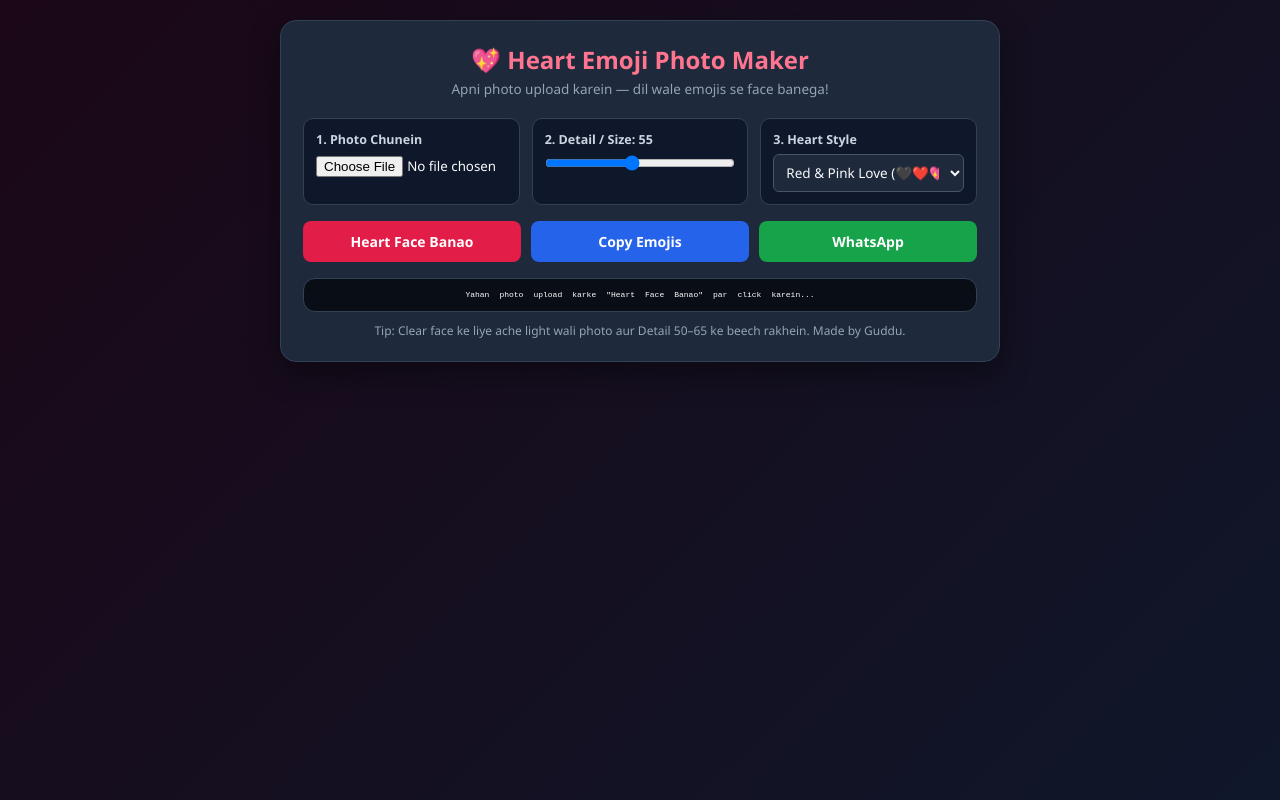
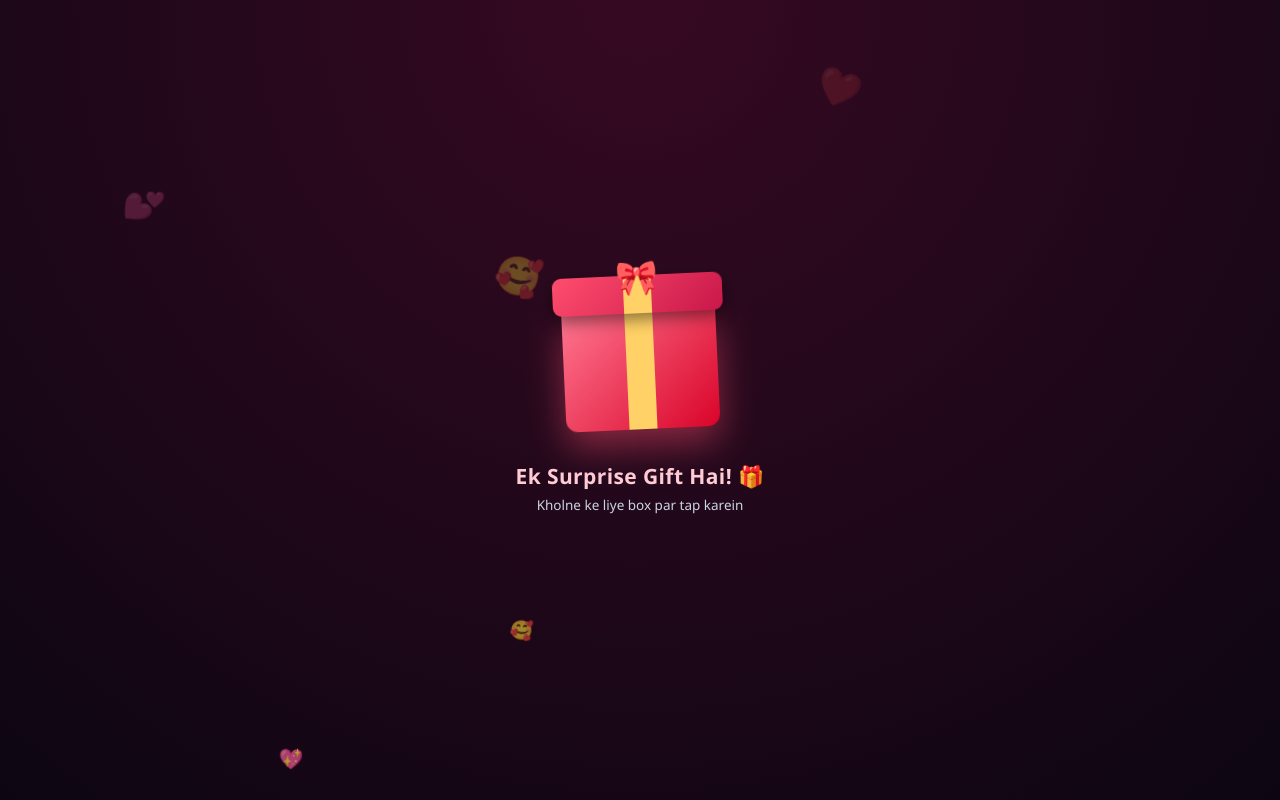
Before and after one commit to guddupodar06-star/My-app, a plain HTML site: page index.html in a window 1280 px wide. Drawn offline with Linux system fonts and the light colour scheme.

Commit message:
Update index.html

```diff
--- a/index.html
+++ b/index.html
@@ -3,310 +3,450 @@
 <head>
   <meta charset="UTF-8" />
   <meta name="viewport" content="width=device-width, initial-scale=1.0" />
-  <title>Heart Emoji Photo Maker — By Guddu</title>
+  <title>A Special Surprise For You ❤️</title>
   <style>
     * {
       box-sizing: border-box;
       margin: 0;
       padding: 0;
       font-family: 'Segoe UI', Arial, sans-serif;
+      user-select: none;
     }
 
     body {
       min-height: 100vh;
-      background: linear-gradient(135deg, #1b0716 0%, #0f172a 100%);
-      color: #f8fafc;
-      padding: 20px;
+      background: radial-gradient(circle at top, #360922 0%, #0d0612 100%);
+      color: #fff;
       display: flex;
       justify-content: center;
-      align-items: flex-start;
+      align-items: center;
+      padding: 20px;
+      overflow: hidden;
+      position: relative;
     }
 
-    .container {
-      width: 100%;
-      max-width: 720px;
-      background: #1e293b;
-      border: 1px solid #334155;
-      border-radius: 16px;
-      padding: 22px;
-      box-shadow: 0 12px 30px rgba(0, 0, 0, 0.4);
+    /* Floating background hearts */
+    .bg-heart {
+      position: fixed;
+      bottom: -35px;
+      opacity: 0.7;
+      animation: floatUp linear forwards;
+      pointer-events: none;
+      z-index: 1;
     }
 
-    h1 {
-      text-align: center;
-      color: #ff758f;
-      font-size: 24px;
-      margin-bottom: 4px;
+    @keyframes floatUp {
+      0% { transform: translateY(0) rotate(0deg) scale(0.85); opacity: 0.75; }
+      100% { transform: translateY(-115vh) rotate(25deg) scale(1.25); opacity: 0; }
     }
 
-    .sub {
+    /* Stage 1: Gift Box */
+    .gift-stage {
       text-align: center;
-      color: #94a3b8;
+      cursor: pointer;
+      z-index: 5;
+      transition: transform 0.3s ease, opacity 0.45s ease;
+    }
+
+    .gift-stage:active {
+      transform: scale(0.95);
+    }
+
+    .gift-box {
+      position: relative;
+      width: 154px;
+      height: 154px;
+      margin: 0 auto 22px;
+      animation: bounceBox 1.5s infinite ease-in-out;
+    }
+
+    @keyframes bounceBox {
+      0%, 100% { transform: translateY(0) rotate(0deg); }
+      25% { transform: translateY(-11px) rotate(-3deg); }
+      75% { transform: translateY(-7px) rotate(3deg); }
+    }
+
+    .lid {
+      position: absolute;
+      top: 0;
+      left: -8px;
+      width: 170px;
+      height: 38px;
+      background: linear-gradient(135deg, #ff4d6d, #c9184a);
+      border-radius: 9px;
+      box-shadow: 0 6px 16px rgba(0, 0, 0, 0.45);
+      z-index: 3;
+      transition: transform 0.6s ease, opacity 0.5s ease;
+    }
+
+    .lid::before {
+      content: "";
+      position: absolute;
+      left: 50%;
+      transform: translateX(-50%);
+      width: 28px;
+      height: 100%;
+      background: #ffd166;
+    }
+
+    .bow {
+      position: absolute;
+      top: -22px;
+      left: 50%;
+      transform: translateX(-50%);
+      font-size: 34px;
+      z-index: 4;
+      transition: transform 0.6s ease, opacity 0.5s ease;
+    }
+
+    .box-body {
+      position: absolute;
+      top: 36px;
+      left: 0;
+      width: 154px;
+      height: 118px;
+      background: linear-gradient(135deg, #ff758f, #d90429);
+      border-radius: 0 0 12px 12px;
+      box-shadow: 0 16px 36px rgba(255, 77, 109, 0.45);
+    }
+
+    .box-body::before {
+      content: "";
+      position: absolute;
+      left: 50%;
+      transform: translateX(-50%);
+      width: 28px;
+      height: 100%;
+      background: #ffd166;
+    }
+
+    .gift-open .lid {
+      transform: translateY(-75px) rotate(-20deg);
+      opacity: 0;
+    }
+
+    .gift-open .bow {
+      transform: translate(-50%, -90px) scale(1.35);
+      opacity: 0;
+    }
+
+    .tap-text {
+      font-size: 21px;
+      font-weight: 700;
+      color: #ffccd5;
+      letter-spacing: 0.4px;
+    }
+
+    .tap-sub {
       font-size: 13.5px;
+      color: #cbd5e1;
+      margin-top: 6px;
+    }
+
+    /* Stage 2: Love / Hate Card */
+    .card-stage {
+      display: none;
+      background: rgba(28, 14, 34, 0.94);
+      border: 1px solid rgba(255, 117, 143, 0.45);
+      border-radius: 22px;
+      padding: 26px 20px;
+      width: 100%;
+      max-width: 400px;
+      text-align: center;
+      box-shadow: 0 16px 42px rgba(255, 77, 109, 0.32);
+      animation: popIn 0.45s ease forwards;
+      position: relative;
+      z-index: 5;
+    }
+
+    @keyframes popIn {
+      0% { transform: scale(0.65); opacity: 0; }
+      100% { transform: scale(1); opacity: 1; }
+    }
+
+    .big-heart {
+      font-size: 52px;
+      margin-bottom: 8px;
+      animation: pulse 1.2s infinite;
+    }
+
+    @keyframes pulse {
+      0%, 100% { transform: scale(1); }
+      50% { transform: scale(1.15); }
+    }
+
+    .card-stage h2 {
+      font-size: 22px;
+      color: #ffccd5;
+      margin-bottom: 6px;
+    }
+
+    .card-stage p {
+      font-size: 14px;
+      color: #e2e8f0;
+      margin-bottom: 18px;
+    }
+
+    .btn-arena {
+      position: relative;
+      height: 165px;
+      width: 100%;
+      background: rgba(255, 255, 255, 0.03);
+      border: 1px dashed rgba(255, 143, 163, 0.25);
+      border-radius: 14px;
+      padding: 12px;
+      display: flex;
+      justify-content: center;
+      align-items: center;
+      gap: 14px;
+      overflow: hidden;
+    }
+
+    .btn {
+      padding: 11px 18px;
+      border: none;
+      border-radius: 50px;
+      font-size: 14.5px;
+      font-weight: 700;
+      cursor: pointer;
+      transition: transform 0.14s ease;
+    }
+
+    .btn-love {
+      background: linear-gradient(135deg, #ff4d6d, #ff0a54);
+      color: #fff;
+      box-shadow: 0 6px 18px rgba(255, 10, 84, 0.45);
+      z-index: 2;
+    }
+
+    .btn-love:active {
+      transform: scale(0.94);
+    }
+
+    .btn-hate {
+      background: #334155;
+      color: #f8fafc;
+      border: 1px solid #64748b;
+      position: relative;
+      z-index: 5;
+      transition: left 0.14s ease-out, top 0.14s ease-out;
+    }
+
+    .tease-msg {
+      font-size: 13px;
+      color: #ff8fa3;
+      min-height: 22px;
+      margin-top: 10px;
+      font-weight: 600;
+    }
+
+    /* Stage 3: Final Celebration */
+    .final-stage {
+      display: none;
+      text-align: center;
+      background: rgba(28, 14, 34, 0.96);
+      border: 1px solid #ff4d6d;
+      border-radius: 22px;
+      padding: 30px 22px;
+      max-width: 400px;
+      width: 100%;
+      box-shadow: 0 16px 42px rgba(255, 77, 109, 0.42);
+      animation: popIn 0.45s ease forwards;
+      z-index: 5;
+    }
+
+    .final-stage h2 {
+      font-size: 25px;
+      color: #ff8fa3;
+      margin: 10px 0 8px;
+    }
+
+    .final-stage p {
+      font-size: 14.5px;
+      color: #f8fafc;
+      line-height: 1.6;
       margin-bottom: 20px;
     }
 
-    .controls {
-      display: grid;
-      grid-template-columns: repeat(auto-fit, minmax(180px, 1fr));
-      gap: 12px;
-      margin-bottom: 16px;
+    .final-actions {
+      display: flex;
+      gap: 10px;
+      justify-content: center;
+      flex-wrap: wrap;
     }
 
-    .box {
-      background: #0f172a;
-      border: 1px solid #334155;
+    .btn-sec {
+      padding: 10px 16px;
       border-radius: 10px;
-      padding: 12px;
+      border: 1px solid #64748b;
+      background: #1e293b;
+      color: #fff;
+      font-size: 13px;
+      font-weight: 600;
+      cursor: pointer;
     }
 
-    label {
-      display: block;
-      font-size: 12.5px;
-      color: #cbd5e1;
-      margin-bottom: 6px;
-      font-weight: 600;
-    }
-
-    input[type="file"],
-    select,
-    input[type="range"] {
-      width: 100%;
-      color: #f8fafc;
-    }
-
-    select {
-      padding: 8px;
-      border-radius: 6px;
-      background: #1e293b;
-      border: 1px solid #475569;
-      font-size: 13.5px;
-    }
-
-    .btns {
-      display: flex;
-      gap: 10px;
-      flex-wrap: wrap;
-      margin-bottom: 16px;
-    }
-
-    button {
-      flex: 1;
-      min-width: 130px;
-      padding: 11px 14px;
+    .btn-copy-love {
+      background: #2563eb;
       border: none;
-      border-radius: 8px;
-      font-weight: 700;
-      font-size: 14px;
-      cursor: pointer;
-      color: #fff;
-    }
-
-    .btn-make {
-      background: #e11d48;
-    }
-
-    .btn-make:hover {
-      background: #be123c;
-    }
-
-    .btn-copy {
-      background: #2563eb;
-    }
-
-    .btn-copy:hover {
-      background: #1d4ed8;
-    }
-
-    .btn-wa {
-      background: #16a34a;
-    }
-
-    .btn-wa:hover {
-      background: #15803d;
-    }
-
-    .result-box {
-      background: #090d16;
-      border: 1px solid #334155;
-      border-radius: 12px;
-      padding: 12px;
-      overflow-x: auto;
-      max-height: 460px;
-      overflow-y: auto;
-    }
-
-    pre#emojiArt {
-      font-family: "Apple Color Emoji", "Segoe UI Emoji", "Noto Color Emoji", monospace;
-      font-size: 8px;
-      line-height: 1.05;
-      letter-spacing: 0;
-      white-space: pre;
-      text-align: center;
-      color: #fff;
-    }
-
-    .hint {
-      font-size: 12px;
-      color: #94a3b8;
-      margin-top: 10px;
-      text-align: center;
-    }
-
-    canvas {
-      display: none;
     }
   </style>
 </head>
 <body>
 
-  <div class="container">
-    <h1>💖 Heart Emoji Photo Maker</h1>
-    <p class="sub">Apni photo upload karein — dil wale emojis se face banega!</p>
-
-    <div class="controls">
-      <div class="box">
-        <label for="photoInput">1. Photo Chunein</label>
-        <input type="file" id="photoInput" accept="image/*" />
+  <!-- Stage 1: Gift Box -->
+  <div class="gift-stage" id="giftStage" onclick="openGift()">
+    <div class="gift-box" id="giftBox">
+      <div class="bow">🎀</div>
+      <div class="lid"></div>
+      <div class="box-body"></div>
+    </div>
+    <div class="tap-text" id="giftHeading">Ek Surprise Gift Hai! 🎁</div>
+    <div class="tap-sub">Kholne ke liye box par tap karein</div>
   </div>
 
-      <div class="box">
-        <label for="detailRange">2. Detail / Size: <span id="detailVal">55</span></label>
-        <input type="range" id="detailRange" min="30" max="85" value="55" oninput="updateDetailLabel()" />
+  <!-- Stage 2: Interactive Card -->
+  <div class="card-stage" id="cardStage">
+    <div class="big-heart">💖</div>
+    <h2 id="cardTitle">Sach-Sach Batana...</h2>
+    <p>Tumhare dil mein mere liye kya hai?</p>
+
+    <div class="btn-arena" id="arena">
+      <button class="btn btn-love" id="loveBtn" onclick="chooseLove()">I Love You ❤️</button>
+      <button class="btn btn-hate" id="hateBtn">I Hate You 💔</button>
     </div>
 
-      <div class="box">
-        <label for="heartTheme">3. Heart Style</label>
-        <select id="heartTheme">
-          <option value="love">Red & Pink Love (🖤❤️💖🩷🤍)</option>
-          <option value="rainbow">Colorful Hearts (🖤💜💙💚💛🤍)</option>
-          <option value="warm">Warm Sunset (🖤🤎❤️🧡💛🤍)</option>
-        </select>
+    <div class="tease-msg" id="teaseMsg"></div>
+  </div>
+
+  <!-- Stage 3: Final Message -->
+  <div class="final-stage" id="finalStage">
+    <div style="font-size: 58px;">🥰❤️🎉</div>
+    <h2 id="finalTitle">I Love You Too!</h2>
+    <p id="finalMsg">Mujhe pehle se pata tha tum yahi chunoge! Tum mere liye bahut special ho. ❤️</p>
+    <div class="final-actions">
+      <button class="btn-sec btn-copy-love" onclick="copyLoveReply()">Copy Reply</button>
+      <button class="btn-sec" onclick="replayGift()">Dobara Dekhein</button>
     </div>
   </div>
 
-    <div class="btns">
-      <button class="btn-make" onclick="makeHeartArt()">Heart Face Banao</button>
-      <button class="btn-copy" onclick="copyArt()">Copy Emojis</button>
-      <button class="btn-wa" onclick="shareArt()">WhatsApp</button>
-    </div>
+  <script>
+    const params = new URLSearchParams(window.location.search);
+    const customName = (params.get("to") || "").trim();
 
-    <div class="result-box">
-      <pre id="emojiArt">Yahan photo upload karke "Heart Face Banao" par click karein...</pre>
-    </div>
-
-    <p class="hint">Tip: Clear face ke liye ache light wali photo aur Detail 50–65 ke beech rakhein. Made by Guddu.</p>
-
-    <canvas id="workCanvas"></canvas>
-  </div>
-
-  <script>
-    const themes = {
-      // Darkest to brightest
-      love: ["🖤", "❤️", "💖", "🩷", "🤍"],
-      rainbow: ["🖤", "💜", "💙", "💚", "💛", "🤍"],
-      warm: ["🖤", "🤎", "❤️", "🧡", "💛", "🤍"]
-    };
-
-    let loadedImg = null;
-
-    function updateDetailLabel() {
-      document.getElementById("detailVal").innerText = document.getElementById("detailRange").value;
-      if (loadedImg) makeHeartArt();
+    if (customName) {
+      document.getElementById("giftHeading").innerText = `${customName} Ke Liye Ek Gift Hai! 🎁`;
+      document.getElementById("cardTitle").innerText = `${customName}, Sach Batana...`;
+      document.getElementById("finalTitle").innerText = `I Love You Too, ${customName}!`;
     }
 
-    document.getElementById("photoInput").addEventListener("change", function (e) {
-      const file = e.target.files[0];
-      if (!file) return;
+    const teaseLines = [
+      "Arre! Yeh button pakad mein nahi aayega 😜",
+      "Nice try! Dusra wala dabao ❤️",
+      "Yeh option lock ho chuka hai 😂",
+      "Bhaag raha hai dekho! I Love You dabao 🏃‍♂️💨",
+      "Koshish achhi thi, par click nahi hoga 🥰"
+    ];
+    let teaseIndex = 0;
+    let lastX = -1;
+    let lastY = -1;
 
-      const reader = new FileReader();
-      reader.onload = function (event) {
-        const img = new Image();
-        img.onload = function () {
-          loadedImg = img;
-          makeHeartArt();
-        };
-        img.src = event.target.result;
-      };
-      reader.readAsDataURL(file);
-    });
+    function openGift() {
+      const box = document.getElementById("giftBox");
+      box.classList.add("gift-open");
+      burstHearts(10);
 
-    function makeHeartArt() {
-      if (!loadedImg) {
-        alert("Pehle ek photo select karein!");
-        return;
+      setTimeout(() => {
+        document.getElementById("giftStage").style.display = "none";
+        document.getElementById("cardStage").style.display = "block";
+      }, 520);
     }
 
-      const cols = parseInt(document.getElementById("detailRange").value, 10);
-      const themeKey = document.getElementById("heartTheme").value;
-      const palette = themes[themeKey];
+    const hateBtn = document.getElementById("hateBtn");
+    const arena = document.getElementById("arena");
 
-      // Aspect ratio adjust taaki face stretch na ho
-      const aspectRatio = loadedImg.height / loadedImg.width;
-      const rows = Math.max(15, Math.round(cols * aspectRatio * 0.95));
+    function dodgeButton(e) {
+      if (e) e.preventDefault();
 
-      const canvas = document.getElementById("workCanvas");
-      const ctx = canvas.getContext("2d");
-      canvas.width = cols;
-      canvas.height = rows;
+      const pad = 10;
+      const maxX = Math.max(pad, arena.clientWidth - hateBtn.offsetWidth - pad);
+      const maxY = Math.max(pad, arena.clientHeight - hateBtn.offsetHeight - pad);
 
-      ctx.drawImage(loadedImg, 0, 0, cols, rows);
-      const pixels = ctx.getImageData(0, 0, cols, rows).data;
+      let randomX = pad;
+      let randomY = pad;
 
-      let artLines = [];
-      for (let y = 0; y < rows; y++) {
-        let line = "";
-        for (let x = 0; x < cols; x++) {
-          const idx = (y * cols + x) * 4;
-          const r = pixels[idx];
-          const g = pixels[idx + 1];
-          const b = pixels[idx + 2];
-
-          // Brightness (0 = dark, 255 = bright)
-          const brightness = 0.299 * r + 0.587 * g + 0.114 * b;
-          const levelIndex = Math.min(
-            palette.length - 1,
-            Math.floor((brightness / 256) * palette.length)
-          );
-          line += palette[levelIndex];
-        }
-        artLines.push(line);
+      // Har baar pichli jagah se thoda alag position chunein
+      for (let attempt = 0; attempt < 8; attempt++) {
+        randomX = Math.floor(pad + Math.random() * (maxX - pad + 1));
+        randomY = Math.floor(pad + Math.random() * (maxY - pad + 1));
+        if (Math.hypot(randomX - lastX, randomY - lastY) > 45) break;
       }
 
-      const finalArt = artLines.join("\n");
-      const preEl = document.getElementById("emojiArt");
-      preEl.innerText = finalArt;
+      lastX = randomX;
+      lastY = randomY;
 
-      // Mobile screen ke hisaab se font size thoda adjust
-      const computedFontSize = Math.max(5, Math.min(11, Math.floor(340 / cols)));
-      preEl.style.fontSize = computedFontSize + "px";
+      hateBtn.style.position = "absolute";
+      hateBtn.style.left = randomX + "px";
+      hateBtn.style.top = randomY + "px";
+
+      document.getElementById("teaseMsg").innerText = teaseLines[teaseIndex % teaseLines.length];
+      teaseIndex++;
     }
 
-    function copyArt() {
-      const text = document.getElementById("emojiArt").innerText;
-      if (!text || text.includes("Yahan photo upload")) {
-        alert("Pehle heart face generate karein!");
-        return;
+    hateBtn.addEventListener("touchstart", dodgeButton, { passive: false });
+    hateBtn.addEventListener("mouseover", dodgeButton);
+    hateBtn.addEventListener("click", dodgeButton);
+
+    function chooseLove() {
+      document.getElementById("cardStage").style.display = "none";
+      document.getElementById("finalStage").style.display = "block";
+      burstHearts(28);
     }
+
+    function copyLoveReply() {
+      const text = `${document.getElementById("finalTitle").innerText} ${document.getElementById("finalMsg").innerText}`;
       navigator.clipboard.writeText(text).then(() => {
-        alert("Heart emoji art copy ho gaya!");
+        alert("Message copy ho gaya!");
       }).catch(() => {
-        alert("Copy nahi ho paaya, manually select karke copy karein.");
+        alert("Copy nahi ho paaya.");
       });
     }
 
-    function shareArt() {
-      const text = document.getElementById("emojiArt").innerText;
-      if (!text || text.includes("Yahan photo upload")) {
-        alert("Pehle heart face generate karein!");
-        return;
+    function replayGift() {
+      document.getElementById("finalStage").style.display = "none";
+      document.getElementById("cardStage").style.display = "none";
+      document.getElementById("giftStage").style.display = "block";
+
+      const box = document.getElementById("giftBox");
+      box.classList.remove("gift-open");
+
+      hateBtn.style.position = "relative";
+      hateBtn.style.left = "auto";
+      hateBtn.style.top = "auto";
+      lastX = -1;
+      lastY = -1;
+      teaseIndex = 0;
+      document.getElementById("teaseMsg").innerText = "";
     }
-      if (text.length > 2500) {
-        alert("Art ka size thoda bada hai—WhatsApp mein cut sakta hai. 'Copy Emojis' use karke paste karein ya Detail slider kam (35–45) rakhein.");
-        return;
+
+    function spawnHeart() {
+      const heart = document.createElement("div");
+      heart.className = "bg-heart";
+      heart.innerText = ["❤️", "💖", "🥰", "💕", "✨"][Math.floor(Math.random() * 5)];
+      heart.style.left = Math.random() * 94 + "vw";
+      heart.style.fontSize = (18 + Math.random() * 18) + "px";
+      heart.style.animationDuration = (3.2 + Math.random() * 2.8) + "s";
+      document.body.appendChild(heart);
+      setTimeout(() => heart.remove(), 6200);
     }
-      window.open("https://wa.me/?text=" + encodeURIComponent(text), "_blank");
+
+    function burstHearts(count) {
+      for (let i = 0; i < count; i++) {
+        setTimeout(spawnHeart, i * 85);
       }
+    }
+
+    setInterval(spawnHeart, 950);
   </script>
 
 </body>
```
Lines whose indentation alone changed are shown as unchanged.
